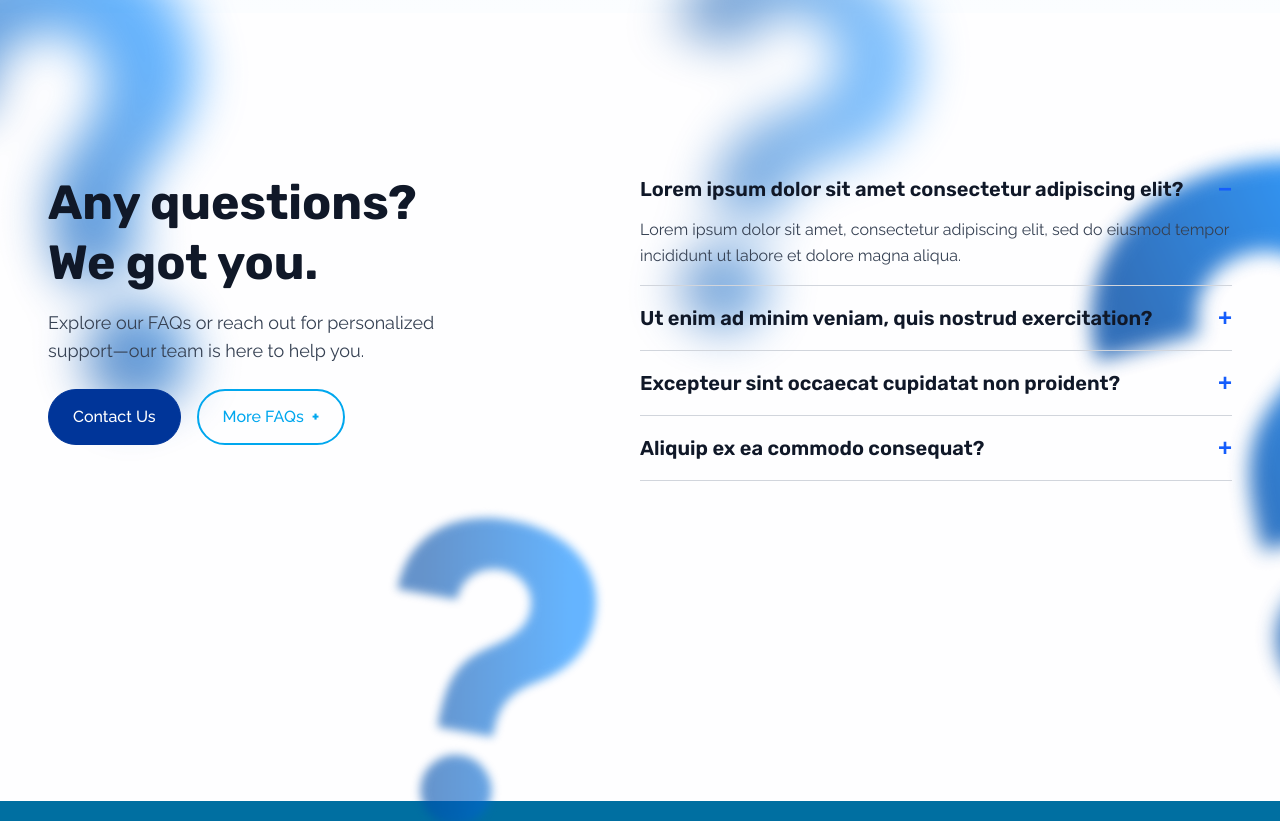
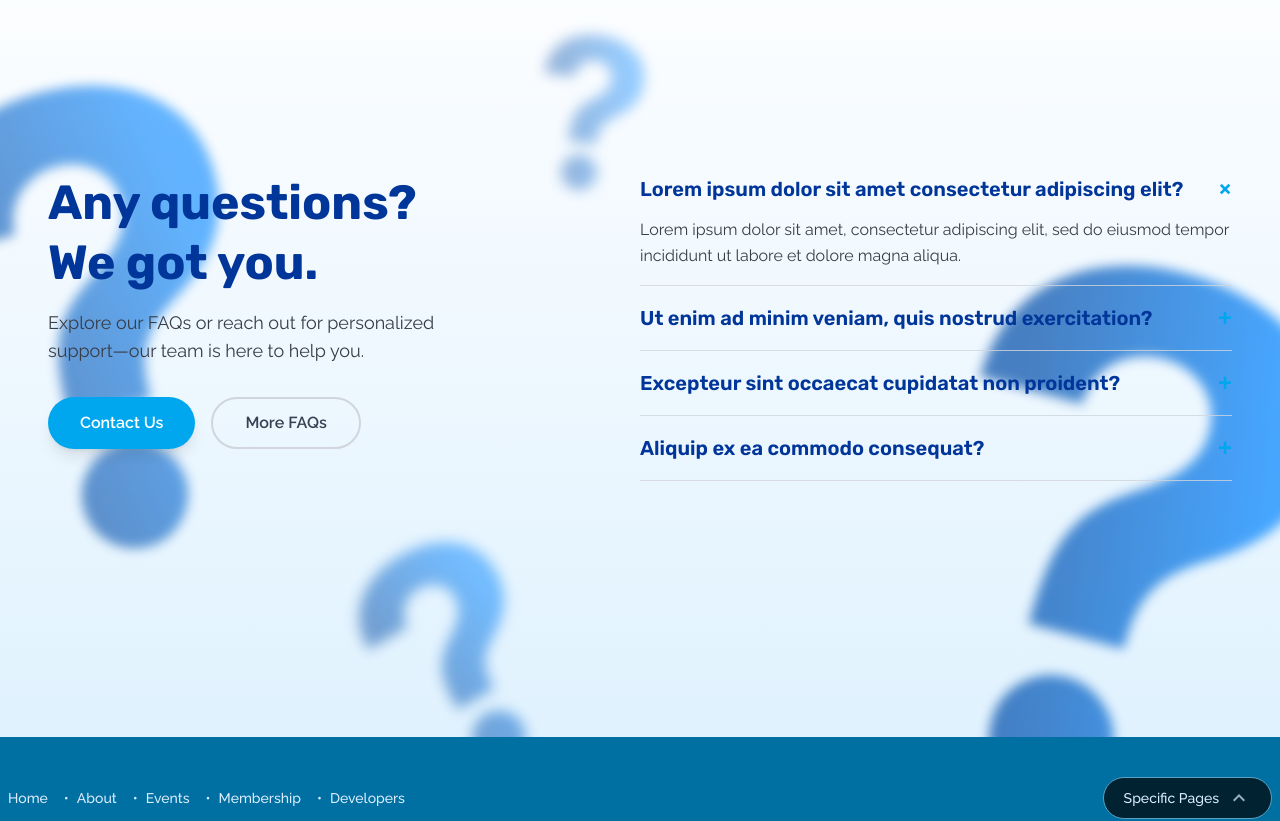
Before and after one commit to ShanRaboy11/icpep-se-citu, a Next.js app in the folder client/: page /home in a window 1280 px wide. Shown: the part 7200-8021 px from the top of the page. Built offline with nearby package versions, Linux system fonts and the light colour scheme.

Commit message:
fix: faq - rexi

```diff
--- a/client/src/app/home/page.tsx
+++ b/client/src/app/home/page.tsx
@@ -1,7 +1,7 @@
 "use client";
 
 import Header from "../components/header";
-import Hero from "../components/hero";
+import Hero from "./sections/hero";
 import Footer from "../components/footer";
 import { AboutSection } from "./sections/about";
 import { WhyJoinSection } from "./sections/join";
--- a/client/src/app/home/sections/faq.tsx
+++ b/client/src/app/home/sections/faq.tsx
@@ -2,7 +2,6 @@
 
 import { useState } from "react";
 import Image from "next/image";
-import Button from "@/app/components/button";
 
 interface FAQ {
   question: string;
@@ -39,91 +38,98 @@ export function FAQSection() {
   };
 
   return (
-    <div
-      className="relative flex flex-col md:flex-row justify-between items-start w-full max-w-7xl mx-auto px-6 md:px-12 py-40 mb-40"
-      style={{ backgroundColor: "#FEFEFF" }}
-    >
-      <div className="absolute inset-0 -z-0">
+    <section className="relative overflow-hidden">
+      <div className="light-dark-background absolute inset-0 z-0"></div>
+
+      <div className="absolute inset-0 z-10 pointer-events-none">
         <Image
           src="/question.svg"
           alt="question mark"
           width={300}
           height={300}
-          className="absolute top-[-10%] left-[-5%] rotate-[-20deg] blur-xl opacity-60"
+          className="absolute top-[10%] left-[-4%] rotate-[-15deg] blur-[6px] opacity-60"
         />
         <Image
           src="/question.svg"
           alt="question mark"
-          width={250}
-          height={250}
-          className="absolute top-[5%] right-[10%] sm:top-[-10%] sm:right-[30%] rotate-[15deg] blur-xl opacity-50"
+          width={100}
+          height={100}
+          className="absolute top-[15%] right-[10%] sm:top-[3%] sm:right-[50%] rotate-[7deg] blur-[7px] opacity-40"
         />
         <Image
           src="/question.svg"
           alt="question mark"
           width={350}
           height={350}
-          className="absolute bottom-[-10%] right-[-15%] rotate-[-15deg] blur-[10px] opacity-80"
+          className="absolute bottom-[-10%] right-[-1%] rotate-[15deg] blur-[6px] opacity-70"
         />
         <Image
           src="/question.svg"
           alt="question mark"
-          width={200}
-          height={200}
-          className="absolute bottom-[-30%] left-[30%] rotate-[10deg] blur-[5px] opacity-60"
+          width={150}
+          height={150}
+          className="absolute bottom-[-5%] left-[30%] rotate-[-30deg] blur-[7px] opacity-50"
         />
       </div>
 
-      <div className="w-full md:w-1/2 mb-10 md:mb-0 text-center md:text-left z-5">
-        <h2 className="font-rubik text-4xl sm:text-5xl font-bold text-gray-900 mb-4 leading-tight">
+      {/* Content Layer */}
+      <div className="relative z-20 max-w-7xl mx-auto px-6 md:px-12 py-40 pb-56 flex flex-col md:flex-row justify-between items-start w-full">
+        {/* Left Content Block */}
+        <div className="w-full md:w-1/2 mb-10 md:mb-0 text-center md:text-left">
+          <h1 className="font-rubik text-4xl sm:text-5xl font-bold text-primary3 mb-4 leading-tight">
             Any questions? <br /> We got you.
-        </h2>
-        <p className="font-raleway text-gray-700 mb-6 text-base md:text-lg max-w-md">
+          </h1>
+          <p className="font-raleway text-bodytext mb-8 text-base md:text-lg max-w-md mx-auto md:mx-0">
             Explore our FAQs or reach out for personalized support—our team is
             here to help you.
           </p>
           <div className="flex flex-col sm:flex-row justify-center md:justify-start gap-4">
-          <Button className="bg-primary3 border-primary3 hover:bg-primary2 hover:border-primary2 text-white px-6 py-3 rounded-full">
+            <button className="bg-primary1 hover:bg-primary2 text-white font-raleway font-semibold px-8 py-3 rounded-full transition-all duration-300 transform hover:scale-105 shadow-lg cursor-pointer">
               Contact Us
-          </Button>
-          <Button
-            variant="outline"
-            className="flex items-center gap-2 border-blue-600 text-blue-600 hover:bg-blue-50 px-6 py-3 rounded-full"
-          >
-            More FAQs <span className="text-lg font-bold">+</span>
-          </Button>
+            </button>
+            <button className="bg-transparent border-2 border-gray-300 text-gray-700 hover:bg-buttonbg1 hover:border-primary1 hover:text-primary1 font-raleway font-semibold px-8 py-3 rounded-full transition-all duration-300 cursor-pointer">
+              More FAQs
+            </button>
           </div>
         </div>
 
-      <div className="w-full md:w-1/2 space-y-4 z-5">
+        {/* Right Accordion Block */}
+        <div className="w-full md:w-1/2 min-h-[340px]">
+          <div className="space-y-4">
             {faqs.map((faq, index) => (
               <div
                 key={index}
-            className="border-b border-gray-300 pb-4 cursor-pointer transition-all"
+                className="border-b border-gray-300/80 pb-4 cursor-pointer"
                 onClick={() => toggleFAQ(index)}
               >
                 <div className="flex justify-between items-center">
-              <h3 className="font-rubik text-gray-900 text-xl font-semibold">
+                  <h3 className="font-rubik text-primary3 text-xl font-semibold">
                     {faq.question}
                   </h3>
-              <span className="text-2xl font-bold text-blue-600">
-                {openIndex === index ? "−" : "+"}
+                  <span
+                    className={`text-2xl font-bold text-primary1 transition-transform duration-300 ease-in-out ${
+                      openIndex === index ? "rotate-45" : "rotate-0"
+                    }`}
+                  >
+                    +
                   </span>
                 </div>
                 <div
-              className={`overflow-hidden transition-all duration-500 ${
-                openIndex === index
-                  ? "max-h-40 mt-3 opacity-100"
-                  : "max-h-0 opacity-0"
+                  className={`grid transition-[grid-template-rows] duration-500 ease-in-out ${
+                    openIndex === index ? "grid-rows-[1fr]" : "grid-rows-[0fr]"
                   }`}
                 >
-              <p className="font-raleway text-gray-700 text-sm md:text-base leading-relaxed">
+                  <div className="overflow-hidden">
+                    <p className="font-raleway text-bodytext text-sm md:text-base leading-relaxed pt-3">
                       {faq.answer}
                     </p>
+                  </div>
                 </div>
               </div>
             ))}
           </div>
         </div>
+      </div>
+    </section>
   );
 }
```
Also changed, not shown: client/public/faq.png (added), client/src/app/home/sections/hero.tsx (renamed from client/src/app/components/hero.tsx). Lines whose indentation alone changed are shown as unchanged.
